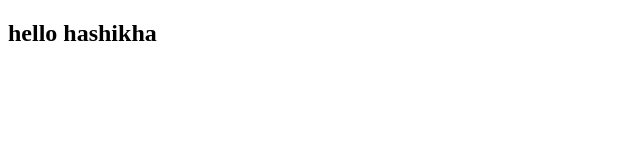
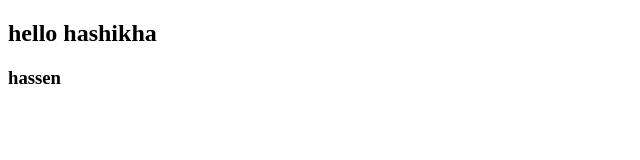
Before and after one commit to Hashikha123/project2, a plain HTML site: page about.html in a window 1280 px wide. Shown: the full height of the page, 0-640 px from the left. Drawn offline with Linux system fonts and the light colour scheme.

Commit message:
Update about.html

```diff
--- a/about.html
+++ b/about.html
@@ -9,6 +9,7 @@
 
 <body>
     <h2>hello hashikha</h2>
+    <h3>hassen</h3>
 </body>
 
 </html>
```
